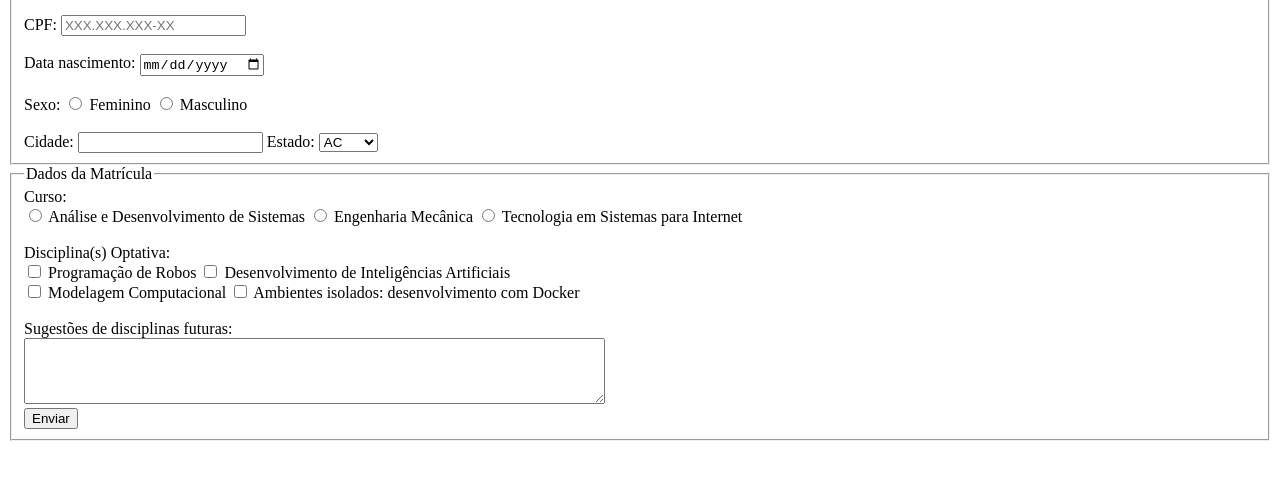
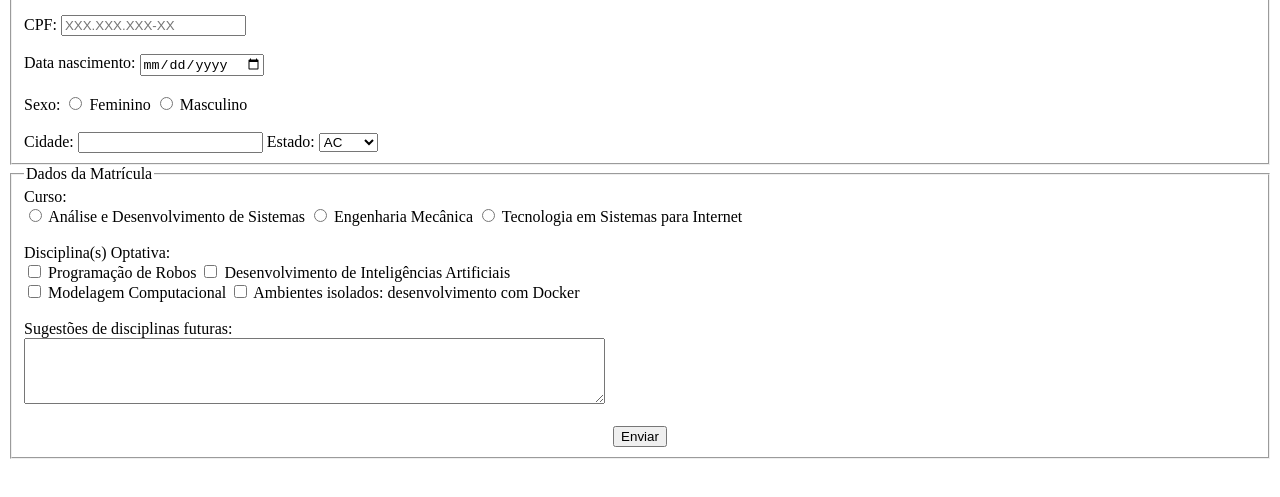
Before and after one commit to fernandaagustoni/-atividadePratica3DW1S5, a plain HTML site: page index.html in a window 1280 px wide. Shown: the part 127-624 px from the top of the page. Drawn offline with Linux system fonts and the light colour scheme.

Commit message:
Update index.html

```diff
--- a/index.html
+++ b/index.html
@@ -96,8 +96,10 @@
         <br><br>
         <label for="review">Sugestões de disciplinas futuras:</label><br>
         <textarea id="review" name="review" rows="4" cols="70"></textarea>
-        <br>
-        <button type="button" align="center">Enviar</button>
+        <br><br>
+        <div align="center">
+            <button type="button">Enviar</button>
+        </div>
     </fieldset>
 </body>
 
```
